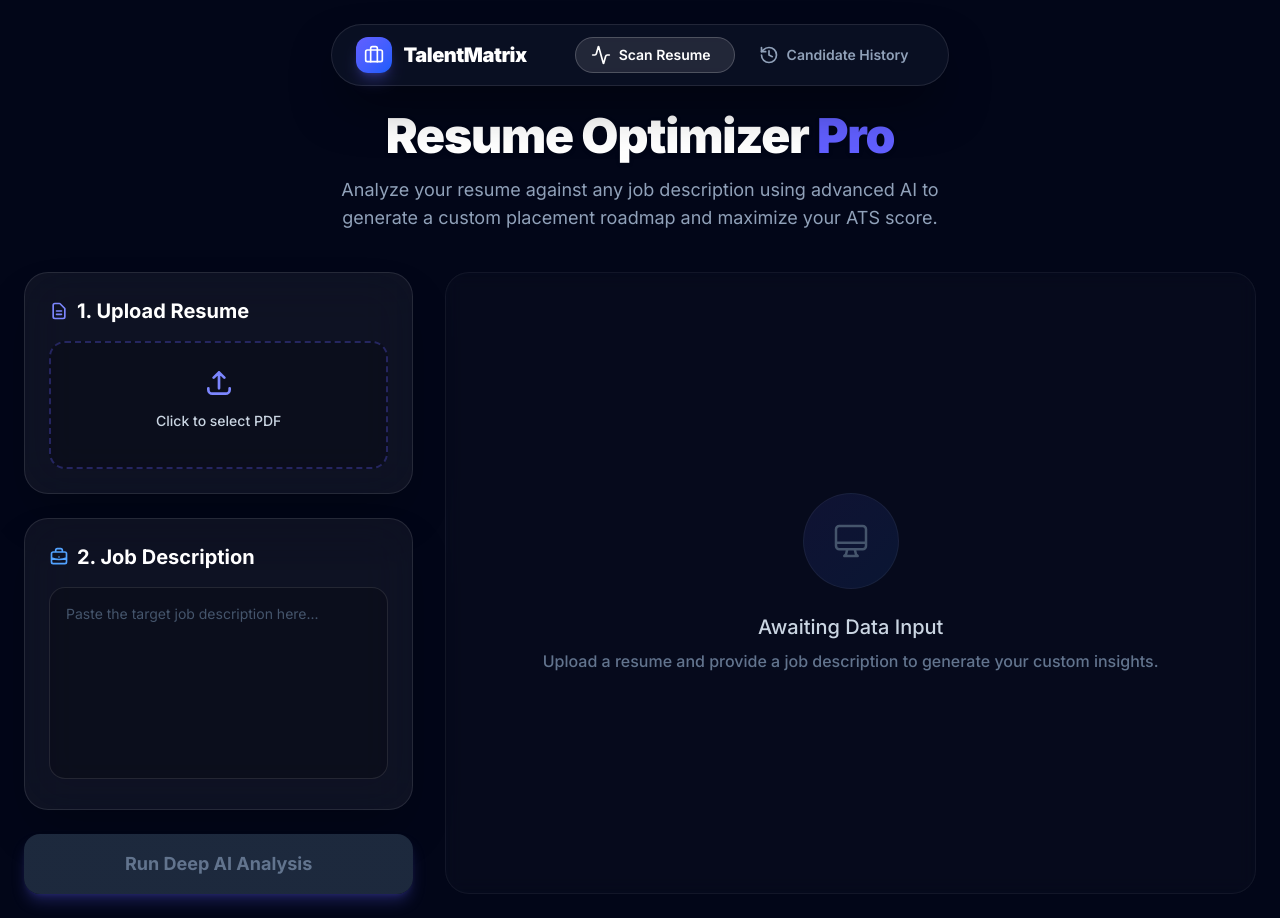
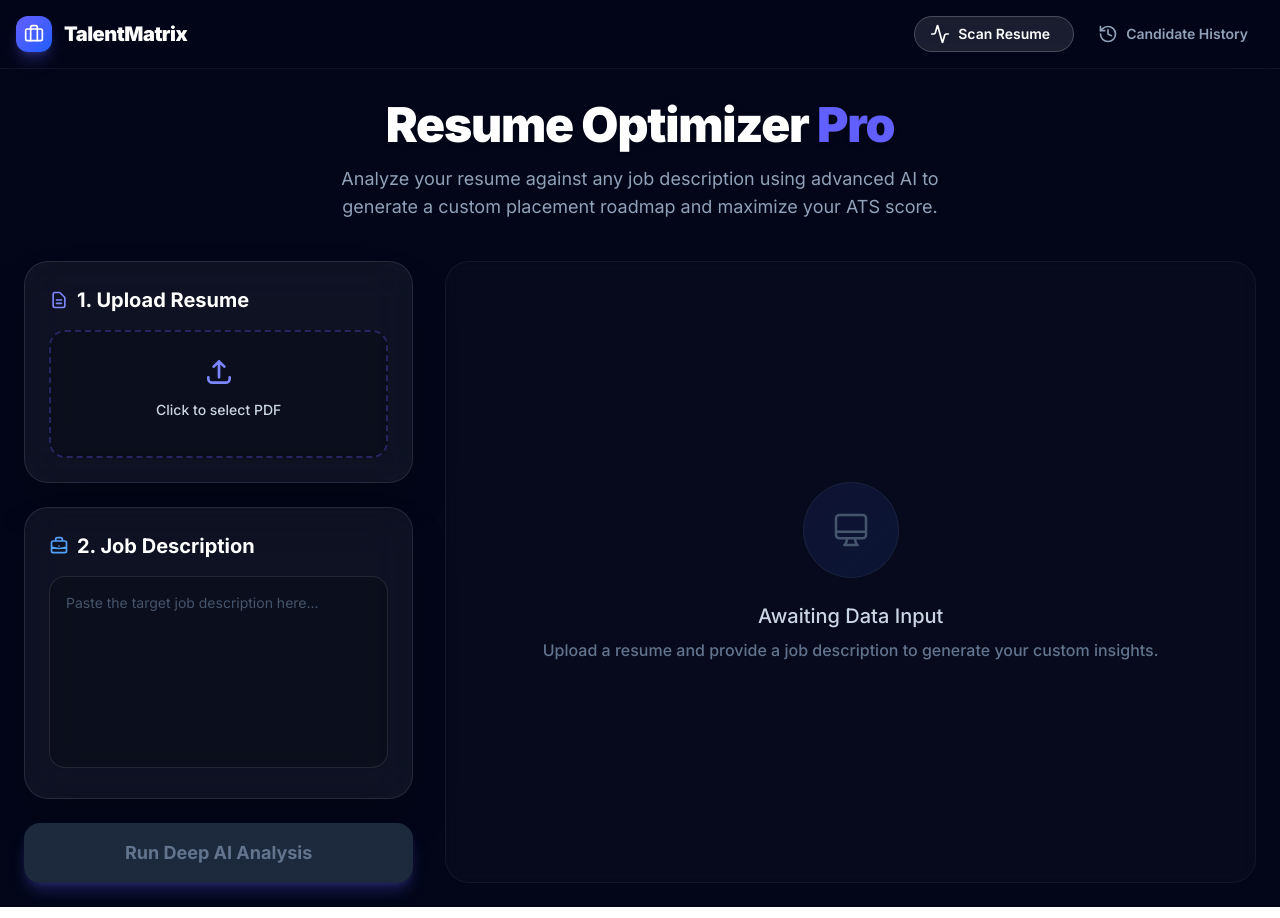
Before and after one commit to ChinmayPatil00/Talentmatrix-AI, a React (Vite) app in the folder client/: page /analyze in a window 1280 px wide. Built offline with nearby package versions, Linux system fonts and the light colour scheme.

Commit message:
Revert Navbar, fix scrolling, upgrade to gemini-1.5-flash-8b with strict JSON, blur history candidate data

```diff
--- a/client/src/components/HistoryPage.jsx
+++ b/client/src/components/HistoryPage.jsx
@@ -32,7 +32,7 @@ const HistoryPage = () => {
       initial={{ opacity: 0 }}
       animate={{ opacity: 1 }}
       exit={{ opacity: 0 }}
-      className="max-w-7xl mx-auto p-6 pt-28 min-h-screen"
+      className="max-w-7xl mx-auto p-6 pt-8 min-h-screen"
     >
       <div className="flex flex-col md:flex-row md:items-center justify-between mb-10">
         <div className="mb-6 md:mb-0">
@@ -96,10 +96,10 @@ const HistoryPage = () => {
                 >
                   <div className="flex justify-between items-start mb-4">
                     <div>
-                      <h3 className="font-bold text-lg text-white mb-1 truncate max-w-[200px]" title={candidate.candidateName}>
+                      <h3 className="font-bold text-lg text-white mb-1 truncate max-w-[200px] blur-sm select-none transition-all hover:blur-none" title={candidate.candidateName}>
                         {candidate.candidateName}
                       </h3>
-                      <p className="text-sm text-slate-400 truncate max-w-[200px]" title={candidate.email}>
+                      <p className="text-sm text-slate-400 truncate max-w-[200px] blur-sm select-none transition-all hover:blur-none" title={candidate.email}>
                         {candidate.email}
                       </p>
                     </div>
--- a/client/src/components/Navbar.jsx
+++ b/client/src/components/Navbar.jsx
@@ -11,12 +11,10 @@ const Navbar = () => {
   ];
 
   return (
-    <div className="fixed top-6 left-0 right-0 z-50 flex justify-center px-4 pointer-events-none">
-      <nav className="bg-slate-900/60 backdrop-blur-xl border border-white/10 rounded-full px-6 py-3 pointer-events-auto shadow-2xl shadow-black/50 transition-all">
-        <div className="flex items-center space-x-12">
-
-          {/* Logo Section */}
-          <Link to="/" className="flex items-center space-x-3 group">
+    <div className="sticky top-0 z-50 w-full px-4 py-4 bg-slate-950/80 backdrop-blur-xl border-b border-white/5 flex justify-center">
+      <nav className="w-full max-w-7xl mx-auto flex items-center justify-between">
+        {/* Logo Section */}
+        <Link to="/" className="flex items-center space-x-3 group">
             <div className="p-2 bg-gradient-to-br from-indigo-500 to-blue-600 rounded-xl shadow-lg shadow-indigo-500/30 group-hover:shadow-indigo-500/50 transition-all">
               <Briefcase className="w-5 h-5 text-white" />
             </div>
@@ -51,8 +49,6 @@ const Navbar = () => {
               );
             })}
           </div>
-
-        </div>
       </nav>
     </div>
   );
--- a/client/src/components/ResumeDashboard.jsx
+++ b/client/src/components/ResumeDashboard.jsx
@@ -57,7 +57,7 @@ const ResumeDashboard = () => {
       animate={{ opacity: 1, y: 0 }}
       exit={{ opacity: 0, scale: 0.95 }}
       transition={{ duration: 0.5 }}
-      className="max-w-7xl mx-auto p-6 pt-28"
+      className="max-w-7xl mx-auto p-6 pt-8"
     >
         <div className="mb-10 text-center">
           <h1 className="text-5xl font-black text-white tracking-tight mb-4 drop-shadow-sm">Resume Optimizer <span className="text-indigo-500">Pro</span></h1>
```
Also changed, not shown: 1 other file (tests, documents, lock files or other folders).
